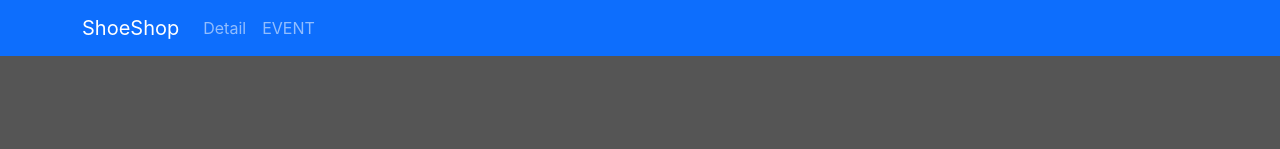
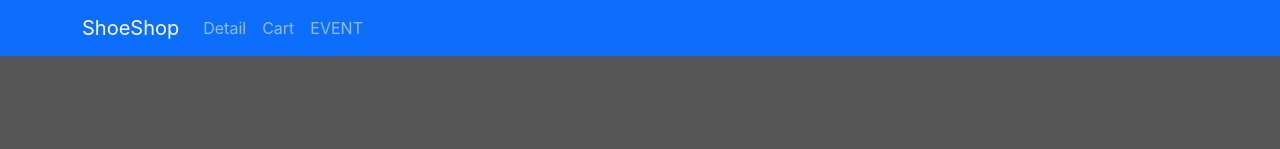
Before and after one commit to yscriuf/CodingApple, a React (Create React App) app: page / in a window 1280 px wide. Shown: the top 149 px of the page. Built offline with nearby package versions, Linux system fonts and the light colour scheme.

Commit message:
feat: Navbar에 cart 추가

```diff
--- a/src/App.js
+++ b/src/App.js
@@ -20,7 +20,8 @@ function App() {
         <Container>
           <Navbar.Brand href="/">ShoeShop</Navbar.Brand>
           <Nav className="me-auto">
-            <Nav.Link href="/detail">Detail</Nav.Link>
+            <Nav.Link href="/detail/0">Detail</Nav.Link>
+            <Nav.Link href="/cart">Cart</Nav.Link>
             <Nav.Link href="/event">EVENT</Nav.Link>
           </Nav>
         </Container>
```
